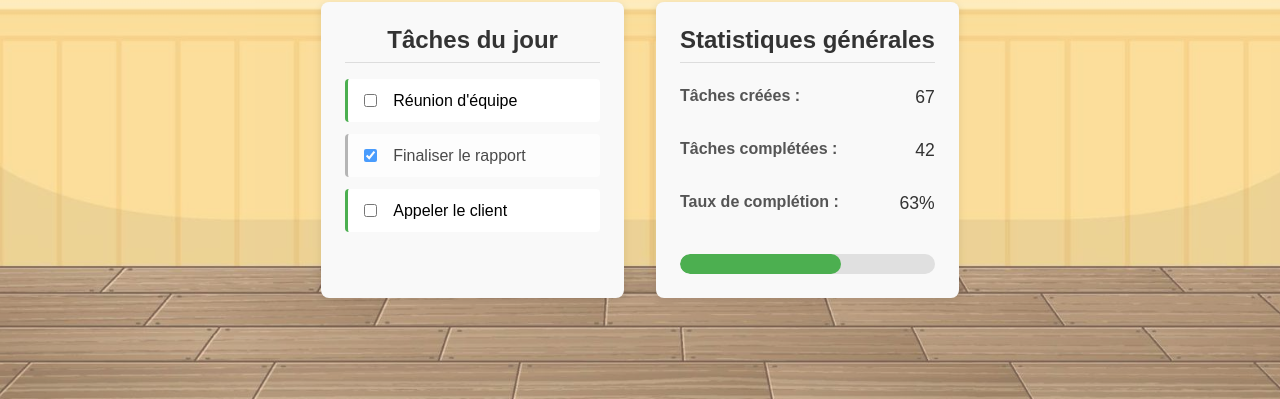
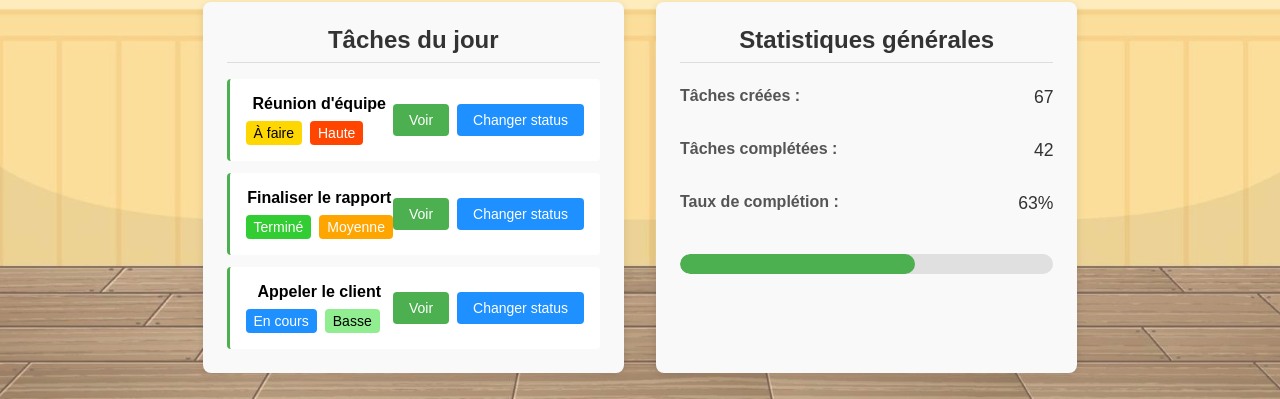
Before and after one commit to Dylserker/focus-carot-web, a React (Create React App) app in the folder frontend/: page /tasks in a window 1280 px wide. Shown: the part 366-765 px from the top of the page. Built offline with nearby package versions, Linux system fonts and the light colour scheme; sample sign-in values are in the browser's storage.

Commit message:
Refonte de la page Task.jsx pour ajouter une modal + visuel des tâches

```diff
--- a/frontend/src/pages/Task/Task.css
+++ b/frontend/src/pages/Task/Task.css
@@ -63,27 +63,109 @@
 
 .task-item {
     display: flex;
+    justify-content: space-between;
     align-items: center;
-    padding: 0.75rem;
+    padding: 1rem;
     background-color: white;
     border-radius: 4px;
     border-left: 3px solid #4CAF50;
 }
 
-.task-item.completed {
-    border-left-color: #999;
-    opacity: 0.7;
+.task-info {
+    flex-grow: 1;
 }
 
-.task-item input[type="checkbox"] {
-    margin-right: 1rem;
+.task-info h3 {
+    margin: 0 0 0.5rem 0;
+    font-size: 1rem;
 }
 
-.no-tasks {
-    color: #777;
-    font-style: italic;
-    text-align: center;
-    padding: 1rem;
+.task-details {
+    display: flex;
+    gap: 0.5rem;
+}
+
+.status-badge,
+.priority-badge {
+    padding: 0.25rem 0.5rem;
+    border-radius: 4px;
+    font-size: 0.875rem;
+}
+
+.status-badge.todo {
+    background-color: #ffd700;
+    color: #000;
+}
+
+.status-badge.in_progress {
+    background-color: #1e90ff;
+    color: white;
+}
+
+.status-badge.done {
+    background-color: #32cd32;
+    color: white;
+}
+
+.priority-badge.low {
+    background-color: #90ee90;
+    color: #000;
+}
+
+.priority-badge.medium {
+    background-color: #ffa500;
+    color: white;
+}
+
+.priority-badge.high {
+    background-color: #ff4500;
+    color: white;
+}
+
+.task-actions {
+    display: flex;
+    gap: 0.5rem;
+}
+
+.view-task-button,
+.change-status-button {
+    padding: 0.5rem 1rem;
+    border: none;
+    border-radius: 4px;
+    cursor: pointer;
+    font-size: 0.875rem;
+}
+
+.view-task-button {
+    background-color: #4CAF50;
+    color: white;
+}
+
+.change-status-button {
+    background-color: #1e90ff;
+    color: white;
+}
+
+.task-details-modal {
+    display: flex;
+    flex-direction: column;
+    gap: 1rem;
+}
+
+.detail-group {
+    display: flex;
+    flex-direction: column;
+    gap: 0.5rem;
+}
+
+.detail-group label {
+    font-weight: bold;
+    color: #666;
+}
+
+.detail-group p {
+    margin: 0;
+    color: #333;
 }
 
 .stats-content {
@@ -134,25 +216,6 @@
     gap: 0.5rem;
 }
 
-.form-group label {
-    font-weight: 500;
-    color: #333;
-}
-
-.form-group input,
-.form-group select,
-.form-group textarea {
-    padding: 0.5rem;
-    border: 1px solid #ddd;
-    border-radius: 4px;
-    font-size: 1rem;
-}
-
-.form-group textarea {
-    min-height: 100px;
-    resize: vertical;
-}
-
 .form-actions {
     display: flex;
     justify-content: flex-end;
--- a/frontend/src/pages/Task/Task.jsx
+++ b/frontend/src/pages/Task/Task.jsx
@@ -11,6 +11,8 @@ const Task = () => {
         completionRate: 0
     });
     const [isModalOpen, setIsModalOpen] = useState(false);
+    const [isTaskDetailModalOpen, setIsTaskDetailModalOpen] = useState(false);
+    const [selectedTask, setSelectedTask] = useState(null);
     const [newTask, setNewTask] = useState({
         title: '',
         description: '',
@@ -22,9 +24,30 @@ const Task = () => {
     useEffect(() => {
         const fetchTasks = async () => {
             const todayTasks = [
-                { id: 1, title: 'Réunion d\'équipe', completed: false },
-                { id: 2, title: 'Finaliser le rapport', completed: true },
-                { id: 3, title: 'Appeler le client', completed: false }
+                {
+                    id: 1,
+                    title: 'Réunion d\'équipe',
+                    status: 'todo',
+                    priority: 'high',
+                    description: 'Réunion importante avec l\'équipe',
+                    date: '2024-03-20'
+                },
+                {
+                    id: 2,
+                    title: 'Finaliser le rapport',
+                    status: 'done',
+                    priority: 'medium',
+                    description: 'Finaliser le rapport mensuel',
+                    date: '2024-03-20'
+                },
+                {
+                    id: 3,
+                    title: 'Appeler le client',
+                    status: 'in_progress',
+                    priority: 'low',
+                    description: 'Appeler le client pour le suivi',
+                    date: '2024-03-20'
+                }
             ];
 
             const taskStats = {
@@ -57,6 +80,43 @@ const Task = () => {
         });
     };
 
+    const handleTaskClick = (task) => {
+        setSelectedTask(task);
+        setIsTaskDetailModalOpen(true);
+    };
+
+    const handleStatusChange = (taskId) => {
+        setTasks(tasks.map(task => {
+            if (task.id === taskId) {
+                const nextStatus = {
+                    'todo': 'in_progress',
+                    'in_progress': 'done',
+                    'done': 'todo'
+                };
+                return { ...task, status: nextStatus[task.status] };
+            }
+            return task;
+        }));
+    };
+
+    const getStatusLabel = (status) => {
+        const labels = {
+            'todo': 'À faire',
+            'in_progress': 'En cours',
+            'done': 'Terminé'
+        };
+        return labels[status];
+    };
+
+    const getPriorityLabel = (priority) => {
+        const labels = {
+            'low': 'Basse',
+            'medium': 'Moyenne',
+            'high': 'Haute'
+        };
+        return labels[priority];
+    };
+
     return (
         <div className="task-page-wrapper">
             <Header />
@@ -74,9 +134,32 @@ const Task = () => {
                         <div className="tasks-list">
                             {tasks.length > 0 ? (
                                 tasks.map(task => (
-                                    <div key={task.id} className={`task-item ${task.completed ? 'completed' : ''}`}>
-                                        <input type="checkbox" checked={task.completed} onChange={() => {}} />
-                                        <span>{task.title}</span>
+                                    <div key={task.id} className={`task-item status-${task.status}`}>
+                                        <div className="task-info">
+                                            <h3>{task.title}</h3>
+                                            <div className="task-details">
+                                                <span className={`status-badge ${task.status}`}>
+                                                    {getStatusLabel(task.status)}
+                                                </span>
+                                                <span className={`priority-badge ${task.priority}`}>
+                                                    {getPriorityLabel(task.priority)}
+                                                </span>
+                                            </div>
+                                        </div>
+                                        <div className="task-actions">
+                                            <button
+                                                className="view-task-button"
+                                                onClick={() => handleTaskClick(task)}
+                                            >
+                                                Voir
+                                            </button>
+                                            <button
+                                                className="change-status-button"
+                                                onClick={() => handleStatusChange(task.id)}
+                                            >
+                                                Changer status
+                                            </button>
+                                        </div>
                                     </div>
                                 ))
                             ) : (
@@ -101,7 +184,10 @@ const Task = () => {
                                 <span className="stat-value">{stats.completionRate}%</span>
                             </div>
                             <div className="completion-bar">
-                                <div className="completion-progress" style={{ width: `${stats.completionRate}%` }}></div>
+                                <div
+                                    className="completion-progress"
+                                    style={{ width: `${stats.completionRate}%` }}
+                                ></div>
                             </div>
                         </div>
                     </div>
@@ -168,6 +254,33 @@ const Task = () => {
                     </div>
                 </form>
             </Modal>
+
+            <Modal
+                isOpen={isTaskDetailModalOpen}
+                onClose={() => setIsTaskDetailModalOpen(false)}
+                title={selectedTask?.title}
+            >
+                {selectedTask && (
+                    <div className="task-details-modal">
+                        <div className="detail-group">
+                            <label>Description</label>
+                            <p>{selectedTask.description}</p>
+                        </div>
+                        <div className="detail-group">
+                            <label>Status</label>
+                            <p>{getStatusLabel(selectedTask.status)}</p>
+                        </div>
+                        <div className="detail-group">
+                            <label>Priorité</label>
+                            <p>{getPriorityLabel(selectedTask.priority)}</p>
+                        </div>
+                        <div className="detail-group">
+                            <label>Date</label>
+                            <p>{selectedTask.date}</p>
+                        </div>
+                    </div>
+                )}
+            </Modal>
         </div>
     );
 };
```
